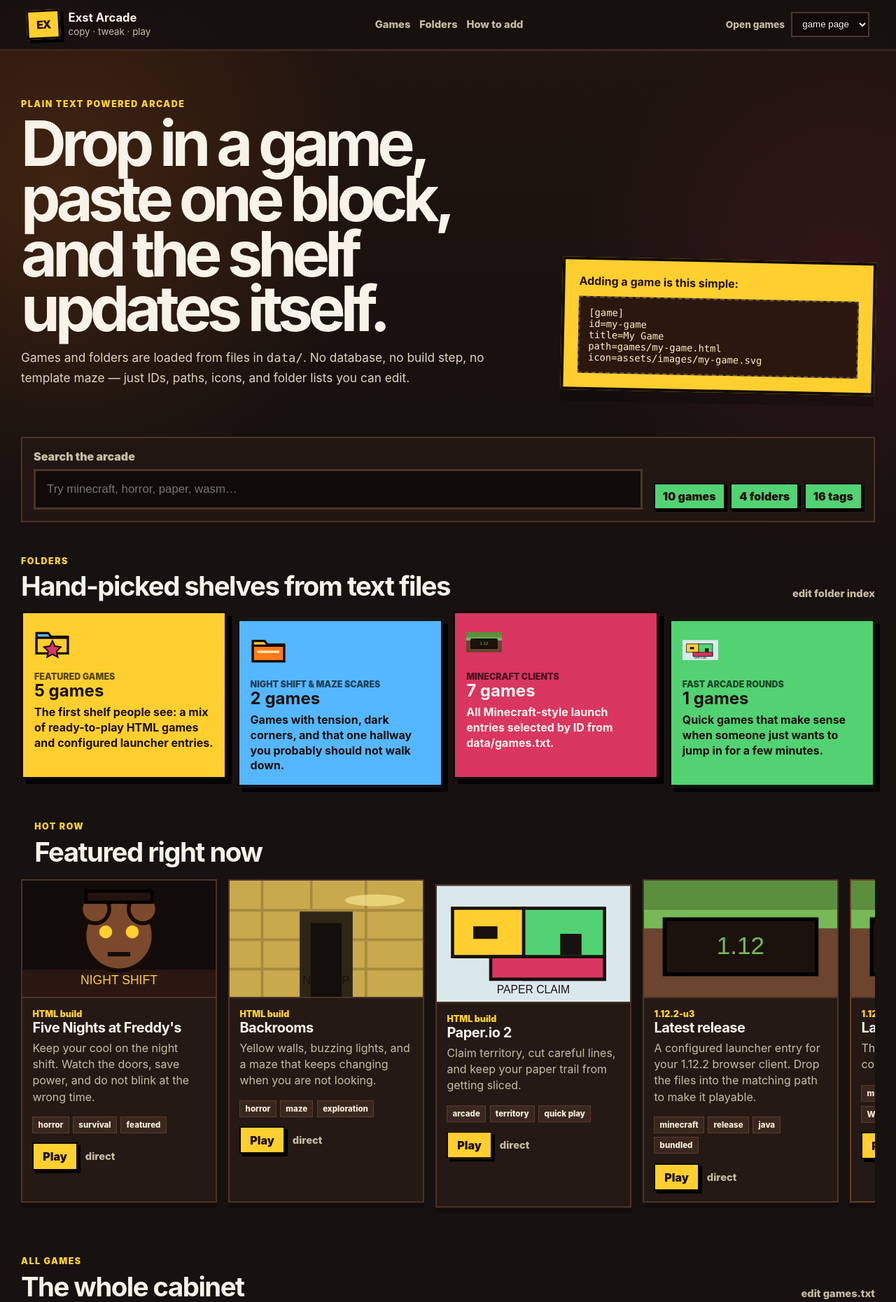
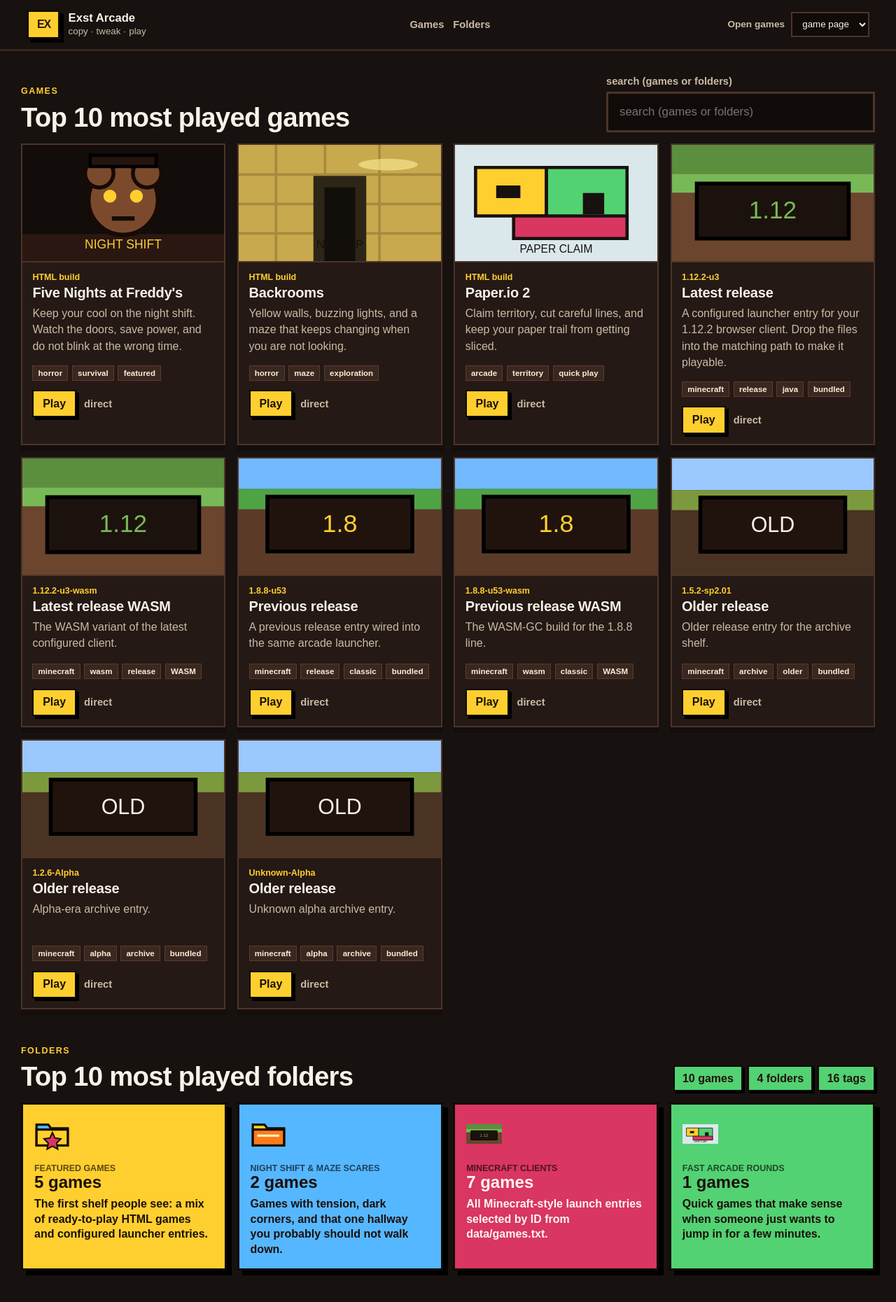
Before and after one commit to proton-arcade/Exst, a plain HTML site: page index.html in a window 1280 px wide. Shown: the top 1860 px of the page at 70% size. Drawn offline with Linux system fonts and the light colour scheme.

Commit message:
Restructure index into top-10 shelves with in-shelf search
- Remove the 'How to add' nav link and hero/instruction panel
- Order sections: Games (top 10 most played) then Folders (top 10 most played)
- Track game/folder plays in localStorage and sort shelves by plays
- Remove the Hot row / featured rail
- Move search into the games/folders header; label it 'search (games or
  folders)', drop the old placeholder, and filter folders too
- Remove the footer bar and its top border
- Remove all gradients, switch font to Arial, straighten all tilted/offset
  elements

Co-authored-by: arena-agent <297053741+arena-agent@users.noreply.github.com>

```diff
--- a/assets/css/styles.css
+++ b/assets/css/styles.css
@@ -11,8 +11,7 @@
   --berry: #d93661;
   --green: #52d273;
   --blue: #55b7ff;
-  --shadow: 0 16px 0 rgba(0, 0, 0, .22);
-  --font: Inter, ui-sans-serif, system-ui, -apple-system, BlinkMacSystemFont, "Segoe UI", sans-serif;
+  --font: Arial, "Helvetica Neue", Helvetica, sans-serif;
 }
 * { box-sizing: border-box; }
 html { scroll-behavior: smooth; }
@@ -20,14 +19,11 @@
   margin: 0;
   font-family: var(--font);
   color: var(--ink);
-  background:
-    radial-gradient(circle at 7% 8%, rgba(255, 122, 26, .16), transparent 28rem),
-    radial-gradient(circle at 94% 12%, rgba(217, 54, 97, .12), transparent 24rem),
-    linear-gradient(180deg, #21140f 0, var(--bg) 36rem);
+  background: var(--bg);
   min-height: 100vh;
 }
 a { color: inherit; }
-code, pre { font-family: "SFMono-Regular", Consolas, monospace; }
+code, pre { font-family: Consolas, "SFMono-Regular", monospace; }
 .site-header {
   position: sticky;
   top: 0;
@@ -37,9 +33,8 @@
   gap: 1rem;
   align-items: center;
   padding: .85rem clamp(1rem, 3vw, 2.5rem);
-  background: rgba(23, 17, 15, .94);
+  background: #17110f;
   border-bottom: 3px solid #3b261f;
-  backdrop-filter: blur(6px);
 }
 .site-header.compact { position: relative; }
 .brand {
@@ -55,11 +50,10 @@
   width: 3rem;
   height: 2.65rem;
   color: #2b170d;
-  font-weight: 950;
+  font-weight: 900;
   letter-spacing: -.08em;
   background: var(--hot);
   border: 3px solid #120b08;
-  transform: rotate(-3deg);
   box-shadow: 5px 5px 0 #000;
 }
 .brand strong { display: block; font-size: 1.04rem; line-height: 1; }
@@ -73,7 +67,7 @@
 .top-nav a, .tiny-link, .small-link {
   color: var(--muted);
   text-decoration: none;
-  font-weight: 800;
+  font-weight: 700;
   font-size: .92rem;
 }
 .top-nav a:hover, .tiny-link:hover, .small-link:hover { color: var(--hot); }
@@ -82,7 +76,7 @@
   align-items: center;
   gap: .55rem;
   color: var(--muted);
-  font-weight: 800;
+  font-weight: 700;
   font-size: .85rem;
 }
 .open-mode select, input[type="search"] {
@@ -92,59 +86,32 @@
   outline: none;
 }
 .open-mode select { padding: .48rem .65rem; }
-main { width: min(1220px, calc(100% - 2rem)); margin: 0 auto; }
-.hero-strip {
-  display: grid;
-  grid-template-columns: minmax(0, 1fr) minmax(18rem, 28rem);
-  gap: clamp(1rem, 4vw, 4rem);
-  align-items: end;
-  padding: 4.3rem 0 2.3rem;
-}
+main { width: min(1220px, calc(100% - 2rem)); margin: 0 auto; padding: 2.2rem 0 3rem; }
 .eyebrow {
   margin: 0 0 .6rem;
   color: var(--hot);
   text-transform: uppercase;
   letter-spacing: .12em;
   font-size: .78rem;
-  font-weight: 950;
+  font-weight: 900;
 }
 h1, h2, h3, p { margin-top: 0; }
-h1 {
-  max-width: 13ch;
+.section-block { margin: 0 0 3.2rem; }
+.section-title-row {
+  display: flex;
+  align-items: end;
+  justify-content: space-between;
+  gap: 1rem;
   margin-bottom: 1rem;
-  font-size: clamp(2.45rem, 7vw, 5.9rem);
-  line-height: .88;
-  letter-spacing: -.075em;
 }
-.hero-copy p:not(.eyebrow) { max-width: 47rem; color: #e1d4bd; font-size: 1.08rem; line-height: 1.65; }
-.hero-panel {
-  background: #ffcf2f;
-  color: #24120b;
-  padding: 1.25rem;
-  border: 4px solid #120b08;
-  box-shadow: var(--shadow);
-  transform: rotate(1.2deg) translateY(-.7rem);
+.section-heading {
+  font-size: clamp(1.55rem, 3vw, 2.5rem);
+  line-height: 1.1;
+  letter-spacing: -.02em;
+  margin: 0;
 }
-.hero-panel pre {
-  white-space: pre-wrap;
-  margin: .75rem 0 0;
-  padding: .8rem;
-  color: #ffeec2;
-  background: #2b170d;
-  border: 2px dashed rgba(255,255,255,.25);
-  font-size: .86rem;
-}
-.search-board {
-  display: grid;
-  grid-template-columns: minmax(0, 1fr) auto;
-  gap: 1rem;
-  align-items: end;
-  margin: 1rem 0 3rem;
-  padding: 1rem;
-  background: #211611;
-  border: 2px solid var(--line);
-}
-.search-board label { display: block; color: var(--muted); font-weight: 900; margin-bottom: .45rem; }
+.shelf-search { flex: 0 1 24rem; min-width: min(20rem, 100%); }
+.shelf-search label { display: block; color: var(--muted); font-weight: 700; margin-bottom: .45rem; font-size: .92rem; }
 input[type="search"] { width: 100%; padding: 1rem; font-size: 1.05rem; border-width: 3px; }
 input[type="search"]:focus { border-color: var(--hot); }
 .stat-pack { display: flex; gap: .45rem; flex-wrap: wrap; justify-content: end; }
@@ -156,20 +123,9 @@
   color: #21120b;
   background: var(--green);
   border: 2px solid #0e0907;
-  font-weight: 950;
+  font-weight: 900;
   box-shadow: 3px 3px 0 #000;
 }
-.section-block { margin: 0 0 3.8rem; }
-.uneven-top { margin-top: .5rem; }
-.section-title-row {
-  display: flex;
-  align-items: end;
-  justify-content: space-between;
-  gap: 1rem;
-  margin-bottom: 1rem;
-}
-.section-title-row.crooked { padding-left: 1.2rem; }
-h2 { font-size: clamp(1.55rem, 3vw, 2.5rem); line-height: 1; letter-spacing: -.04em; margin-bottom: 0; }
 .folder-grid {
   display: grid;
   grid-template-columns: repeat(4, minmax(0, 1fr));
@@ -184,8 +140,7 @@
   box-shadow: 7px 7px 0 #000;
   transition: transform .16s ease, box-shadow .16s ease;
 }
-.folder-card:nth-child(2n) { transform: translateY(.7rem); }
-.folder-card:hover { transform: translate(-2px, -2px) rotate(-1deg); box-shadow: 10px 10px 0 #000; }
+.folder-card:hover { transform: translate(-2px, -2px); box-shadow: 10px 10px 0 #000; }
 .folder-tone-0 { background: var(--hot); }
 .folder-tone-1 { background: var(--blue); }
 .folder-tone-2 { background: var(--berry); color: #fff7ed; }
@@ -194,15 +149,6 @@
 .folder-label { display: block; color: rgba(0,0,0,.65); font-weight: 900; text-transform: uppercase; font-size: .78rem; }
 .folder-card strong { display: block; margin: .1rem 0 .5rem; font-size: 1.5rem; line-height: 1; }
 .folder-card p { margin: 0; line-height: 1.35; font-weight: 700; }
-.game-rail {
-  display: grid;
-  grid-auto-flow: column;
-  grid-auto-columns: minmax(17.5rem, 21rem);
-  gap: 1rem;
-  overflow-x: auto;
-  padding: .25rem .25rem 1rem;
-  scroll-snap-type: x proximity;
-}
 .game-grid {
   display: grid;
   grid-template-columns: repeat(auto-fill, minmax(15.5rem, 1fr));
@@ -214,11 +160,8 @@
   background: var(--panel);
   border: 2px solid var(--line);
   overflow: hidden;
-  scroll-snap-align: start;
   box-shadow: 0 8px 0 rgba(0,0,0,.17);
 }
-.game-card:nth-child(3n) { transform: translateY(.45rem); }
-.game-card:nth-child(5n) { border-color: #6b3e23; }
 .game-thumb {
   position: relative;
   display: grid;
@@ -235,16 +178,15 @@
   background: var(--hot-2);
   color: #160b06;
   border: 2px solid #090504;
-  font-weight: 950;
+  font-weight: 900;
   opacity: 0;
-  transform: translateY(.3rem);
-  transition: .16s ease;
+  transition: opacity .16s ease;
 }
-.game-card:hover .game-thumb::after { opacity: 1; transform: translateY(0); }
+.game-card:hover .game-thumb::after { opacity: 1; }
 .game-thumb img { width: 100%; height: 100%; object-fit: cover; }
 .game-card-body { padding: .9rem; }
-.game-kicker { color: var(--hot); font-size: .78rem; font-weight: 950; min-height: 1rem; }
-.game-card h3 { margin: .1rem 0 .45rem; font-size: 1.25rem; line-height: 1.02; letter-spacing: -.025em; }
+.game-kicker { color: var(--hot); font-size: .78rem; font-weight: 900; min-height: 1rem; }
+.game-card h3 { margin: .1rem 0 .45rem; font-size: 1.25rem; line-height: 1.1; letter-spacing: -.01em; }
 .game-card p { color: var(--muted); line-height: 1.45; min-height: 3rem; }
 .tag-row { display: flex; flex-wrap: wrap; gap: .35rem; margin-bottom: .85rem; }
 .tag-row span {
@@ -253,7 +195,7 @@
   background: #3a271f;
   border: 1px solid #5b3b2e;
   font-size: .72rem;
-  font-weight: 850;
+  font-weight: 700;
 }
 .card-actions { display: flex; gap: .7rem; align-items: center; }
 .play-link, .player-actions a, .player-actions button {
@@ -265,23 +207,14 @@
   color: #1d1008;
   background: var(--hot);
   border: 2px solid #0e0805;
-  font-weight: 950;
+  font-weight: 900;
   text-decoration: none;
   box-shadow: 4px 4px 0 #000;
   cursor: pointer;
 }
 .play-link:hover, .player-actions a:hover, .player-actions button:hover { transform: translate(-1px, -1px); box-shadow: 6px 6px 0 #000; }
-.site-footer {
-  margin-top: 2rem;
-  padding: 2rem clamp(1rem, 3vw, 2.5rem);
-  color: var(--muted);
-  background: #100b09;
-  border-top: 3px solid var(--line);
-}
-.site-footer p { max-width: 68rem; line-height: 1.55; }
-.foot-note { color: var(--hot); }
 .config-error, .empty-note {
-  margin: 1rem;
+  margin: 1rem 0;
   padding: 1rem;
   background: #4a1520;
   border: 2px solid #ff6f86;
@@ -294,9 +227,9 @@
   border: 3px solid var(--line);
   box-shadow: 9px 9px 0 #000;
 }
-.folder-hero h1 { max-width: 18ch; font-size: clamp(2.2rem, 6vw, 4.6rem); }
+.folder-hero h1 { max-width: 18ch; font-size: clamp(2.2rem, 6vw, 4.6rem); line-height: 1; letter-spacing: -.03em; }
 .folder-hero p:not(.eyebrow) { max-width: 52rem; color: var(--muted); line-height: 1.55; }
-.back-chip { display: inline-flex; margin-bottom: 1rem; color: var(--hot); text-decoration: none; font-weight: 950; }
+.back-chip { display: inline-flex; margin-bottom: 1rem; color: var(--hot); text-decoration: none; font-weight: 900; }
 .player-body { overflow: hidden; background: #090605; }
 .player-bar {
   height: 4.4rem;
@@ -319,7 +252,7 @@
   box-shadow: 4px 4px 0 #000;
   text-decoration: none;
   font-size: 1.8rem;
-  font-weight: 950;
+  font-weight: 900;
 }
 .player-title { min-width: 0; }
 .player-title strong, .player-title span { display: block; overflow: hidden; white-space: nowrap; text-overflow: ellipsis; }
@@ -340,8 +273,6 @@
 @media (max-width: 850px) {
   .site-header { grid-template-columns: 1fr; position: relative; }
   .top-nav { justify-content: flex-start; }
-  .hero-strip, .search-board { grid-template-columns: 1fr; }
-  .hero-panel { transform: none; }
   .folder-grid { grid-template-columns: repeat(2, minmax(0, 1fr)); }
   .player-bar { height: auto; grid-template-columns: auto 1fr; }
   .player-actions { grid-column: 1 / -1; }
@@ -350,6 +281,6 @@
 @media (max-width: 520px) {
   main { width: min(100% - 1rem, 1220px); }
   .folder-grid { grid-template-columns: 1fr; }
-  .game-rail { grid-auto-columns: 86%; }
   .section-title-row { align-items: start; flex-direction: column; }
+  .shelf-search { width: 100%; }
 }
--- a/assets/js/app.js
+++ b/assets/js/app.js
@@ -2,19 +2,60 @@
   search: document.getElementById('searchInput'),
   stats: document.getElementById('stats'),
   folderGrid: document.getElementById('folderGrid'),
-  featuredRail: document.getElementById('featuredRail'),
   gameGrid: document.getElementById('gameGrid')
 };
 
+const TOP_COUNT = 10;
+const GAME_PLAYS_KEY = 'exst-game-plays';
+const FOLDER_PLAYS_KEY = 'exst-folder-plays';
+
 let arcade = { games: [], folders: [], byId: new Map() };
 
-function renderFolders() {
+function readCounts(key) {
+  try {
+    return JSON.parse(localStorage.getItem(key)) || {};
+  } catch (_) {
+    return {};
+  }
+}
+
+function bumpCount(key, id) {
+  if (!id) return;
+  const counts = readCounts(key);
+  counts[id] = (counts[id] || 0) + 1;
+  localStorage.setItem(key, JSON.stringify(counts));
+}
+
+function topPlayed(items, key) {
+  const plays = readCounts(key);
+  return items
+    .map((item, index) => ({ item, index }))
+    .sort((a, b) =>
+      (plays[b.item.id] || 0) - (plays[a.item.id] || 0) ||
+      Number(Boolean(b.item.featured)) - Number(Boolean(a.item.featured)) ||
+      a.index - b.index)
+    .slice(0, TOP_COUNT)
+    .map((entry) => entry.item);
+}
+
+function renderGames(list) {
+  ui.gameGrid.innerHTML = '';
+  list.forEach((game) => {
+    const card = ExstArcade.createGameCard(game, { from: 'index.html' });
+    card.dataset.gameId = game.id;
+    ui.gameGrid.appendChild(card);
+  });
+  if (!list.length) ui.gameGrid.innerHTML = '<p class="empty-note">No games match that search. Try a tag, version, or title.</p>';
+}
+
+function renderFolders(list) {
   ui.folderGrid.innerHTML = '';
-  arcade.folders.forEach((folder, index) => {
+  list.forEach((folder, index) => {
     const foundGames = folder.games.map((id) => arcade.byId.get(id)).filter(Boolean);
     const card = document.createElement('a');
     card.className = `folder-card folder-tone-${index % 4}`;
     card.href = `folder.html?id=${encodeURIComponent(folder.id)}`;
+    card.dataset.folderId = folder.id;
     card.innerHTML = `
       <img src="${folder.icon}" alt="" loading="lazy" onerror="this.src='assets/images/folder.svg'" />
       <span class="folder-label">${ExstArcade.escapeHtml(folder.title)}</span>
@@ -22,18 +63,7 @@
       <p>${ExstArcade.escapeHtml(folder.description)}</p>`;
     ui.folderGrid.appendChild(card);
   });
-}
-
-function renderGames(list) {
-  ui.gameGrid.innerHTML = '';
-  list.forEach((game) => ui.gameGrid.appendChild(ExstArcade.createGameCard(game, { from: 'index.html' })));
-  if (!list.length) ui.gameGrid.innerHTML = '<p class="empty-note">No games match that search. Try a tag, version, or title.</p>';
-}
-
-function renderFeatured() {
-  const featured = arcade.games.filter((game) => game.featured).slice(0, 12);
-  ui.featuredRail.innerHTML = '';
-  featured.forEach((game) => ui.featuredRail.appendChild(ExstArcade.createGameCard(game, { from: 'index.html' })));
+  if (!list.length) ui.folderGrid.innerHTML = '<p class="empty-note">No folders match that search.</p>';
 }
 
 function renderStats() {
@@ -43,26 +73,42 @@
 
 function applySearch() {
   const query = ui.search.value.trim().toLowerCase();
-  if (!query) return renderGames(arcade.games);
-  const filtered = arcade.games.filter((game) => [game.id, game.title, game.version, game.description, ...(game.tags || [])]
+  if (!query) {
+    renderGames(topPlayed(arcade.games, GAME_PLAYS_KEY));
+    renderFolders(topPlayed(arcade.folders, FOLDER_PLAYS_KEY));
+    return;
+  }
+  const matchedGames = arcade.games.filter((game) => [game.id, game.title, game.version, game.description, ...(game.tags || [])]
     .join(' ')
     .toLowerCase()
     .includes(query));
-  renderGames(filtered);
+  const matchedFolders = arcade.folders.filter((folder) => [folder.id, folder.title, folder.description]
+    .join(' ')
+    .toLowerCase()
+    .includes(query));
+  renderGames(matchedGames);
+  renderFolders(matchedFolders);
+}
+
+function bindPlayTracking() {
+  ui.gameGrid.addEventListener('click', (event) => {
+    const card = event.target.closest('.game-card');
+    if (card && event.target.closest('a')) bumpCount(GAME_PLAYS_KEY, card.dataset.gameId);
+  });
+  ui.folderGrid.addEventListener('click', (event) => {
+    const card = event.target.closest('.folder-card');
+    if (card) bumpCount(FOLDER_PLAYS_KEY, card.dataset.folderId);
+  });
 }
 
 async function boot() {
   ExstArcade.bindOpenModeSelect();
   arcade = await ExstArcade.loadArcadeData();
   renderStats();
-  renderFolders();
-  renderFeatured();
-  renderGames(arcade.games);
+  applySearch();
+  bindPlayTracking();
   ui.search.addEventListener('input', applySearch);
-  document.getElementById('openMode')?.addEventListener('change', () => {
-    renderFeatured();
-    applySearch();
-  });
+  document.getElementById('openMode')?.addEventListener('change', applySearch);
 }
 
 boot().catch((error) => {
--- a/index.html
+++ b/index.html
@@ -4,7 +4,7 @@
   <meta charset="utf-8" />
   <meta name="viewport" content="width=device-width, initial-scale=1" />
   <title>Exst Arcade — quick-play browser games</title>
-  <meta name="description" content="A fast, editable arcade shelf powered by plain text files. Add a game by copying one block and changing the values." />
+  <meta name="description" content="A fast arcade shelf powered by plain text files. Games and folders load from files in data/." />
   <link rel="icon" href="assets/images/favicon.svg" type="image/svg+xml" />
   <link rel="stylesheet" href="assets/css/styles.css" />
 </head>
@@ -17,7 +17,6 @@
     <nav class="top-nav" aria-label="Primary navigation">
       <a href="#games">Games</a>
       <a href="#collections">Folders</a>
-      <a href="README.md">How to add</a>
     </nav>
     <label class="open-mode" title="Choose how game buttons open">
       <span>Open games</span>
@@ -30,67 +29,31 @@
   </header>
 
   <main>
-    <section class="hero-strip" aria-labelledby="pageTitle">
-      <div class="hero-copy">
-        <p class="eyebrow">Plain text powered arcade</p>
-        <h1 id="pageTitle">Drop in a game, paste one block, and the shelf updates itself.</h1>
-        <p>Games and folders are loaded from files in <code>data/</code>. No database, no build step, no template maze — just IDs, paths, icons, and folder lists you can edit.</p>
+    <section id="games" class="section-block">
+      <div class="section-title-row">
+        <div>
+          <p class="eyebrow">Games</p>
+          <h1 class="section-heading">Top 10 most played games</h1>
+        </div>
+        <div class="shelf-search">
+          <label for="searchInput">search (games or folders)</label>
+          <input id="searchInput" type="search" placeholder="search (games or folders)" autocomplete="off" />
+        </div>
       </div>
-      <aside class="hero-panel" aria-label="Quick instructions">
-        <b>Adding a game is this simple:</b>
-        <pre>[game]
-id=my-game
-title=My Game
-path=games/my-game.html
-icon=assets/images/my-game.svg</pre>
-      </aside>
+      <div id="gameGrid" class="game-grid" aria-live="polite"></div>
     </section>
 
-    <section class="search-board" aria-label="Find games">
-      <div>
-        <label for="searchInput">Search the arcade</label>
-        <input id="searchInput" type="search" placeholder="Try minecraft, horror, paper, wasm…" autocomplete="off" />
-      </div>
-      <div class="stat-pack" id="stats" aria-live="polite"></div>
-    </section>
-
-    <section id="collections" class="section-block uneven-top">
+    <section id="collections" class="section-block">
       <div class="section-title-row">
         <div>
           <p class="eyebrow">Folders</p>
-          <h2>Hand-picked shelves from text files</h2>
+          <h2 class="section-heading">Top 10 most played folders</h2>
         </div>
-        <a href="data/folders/index.txt" class="tiny-link">edit folder index</a>
+        <div class="stat-pack" id="stats" aria-live="polite"></div>
       </div>
       <div id="folderGrid" class="folder-grid" aria-live="polite"></div>
     </section>
-
-    <section id="featured" class="section-block">
-      <div class="section-title-row crooked">
-        <div>
-          <p class="eyebrow">Hot row</p>
-          <h2>Featured right now</h2>
-        </div>
-      </div>
-      <div id="featuredRail" class="game-rail" aria-live="polite"></div>
-    </section>
-
-    <section id="games" class="section-block full-list">
-      <div class="section-title-row">
-        <div>
-          <p class="eyebrow">All games</p>
-          <h2>The whole cabinet</h2>
-        </div>
-        <a href="data/games.txt" class="tiny-link">edit games.txt</a>
-      </div>
-      <div id="gameGrid" class="game-grid" aria-live="polite"></div>
-    </section>
   </main>
-
-  <footer class="site-footer">
-    <p><strong>Exst Arcade</strong> is intentionally built from readable files. Keep your real game files in <code>games/</code>, icons in <code>assets/images/</code>, and IDs in folder text files.</p>
-    <p class="foot-note">Tip: if a game is blocked inside the frame, use “replace tab” or “new tab”.</p>
-  </footer>
 
   <script src="assets/js/config-loader.js"></script>
   <script src="assets/js/app.js"></script>
```
Also changed, not shown: README.md.
